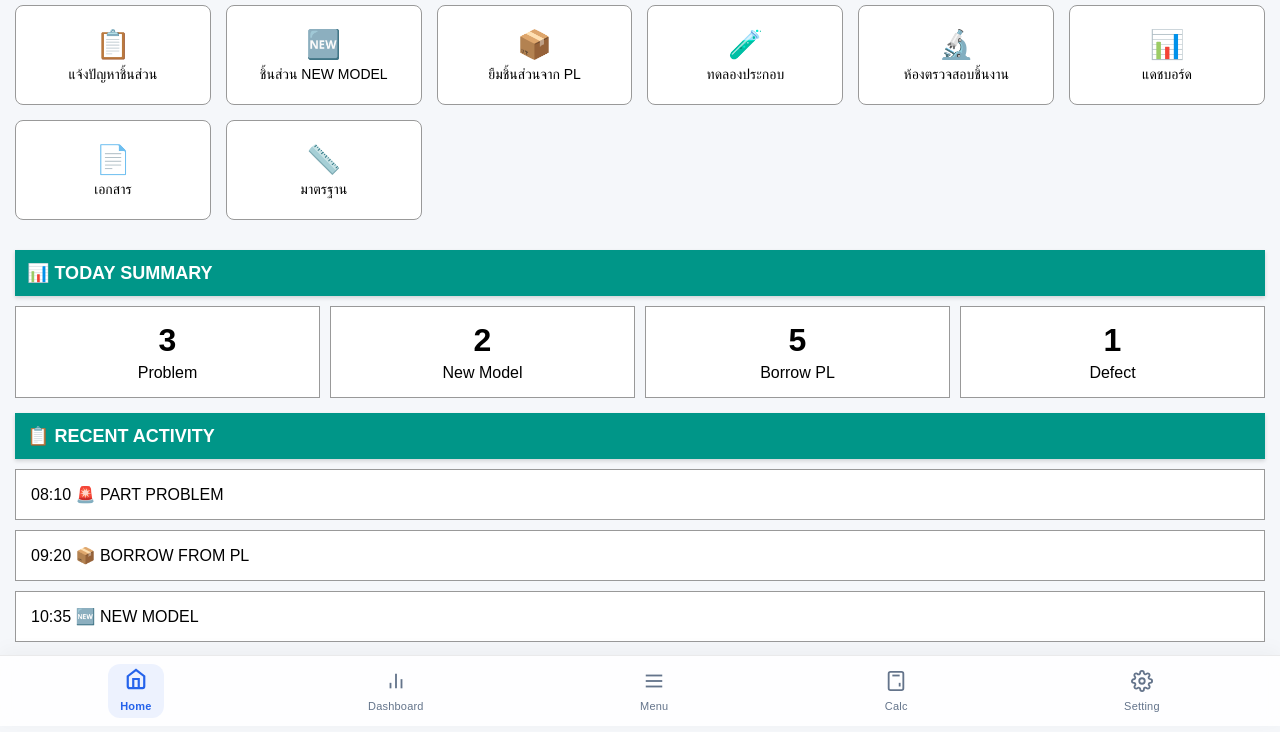
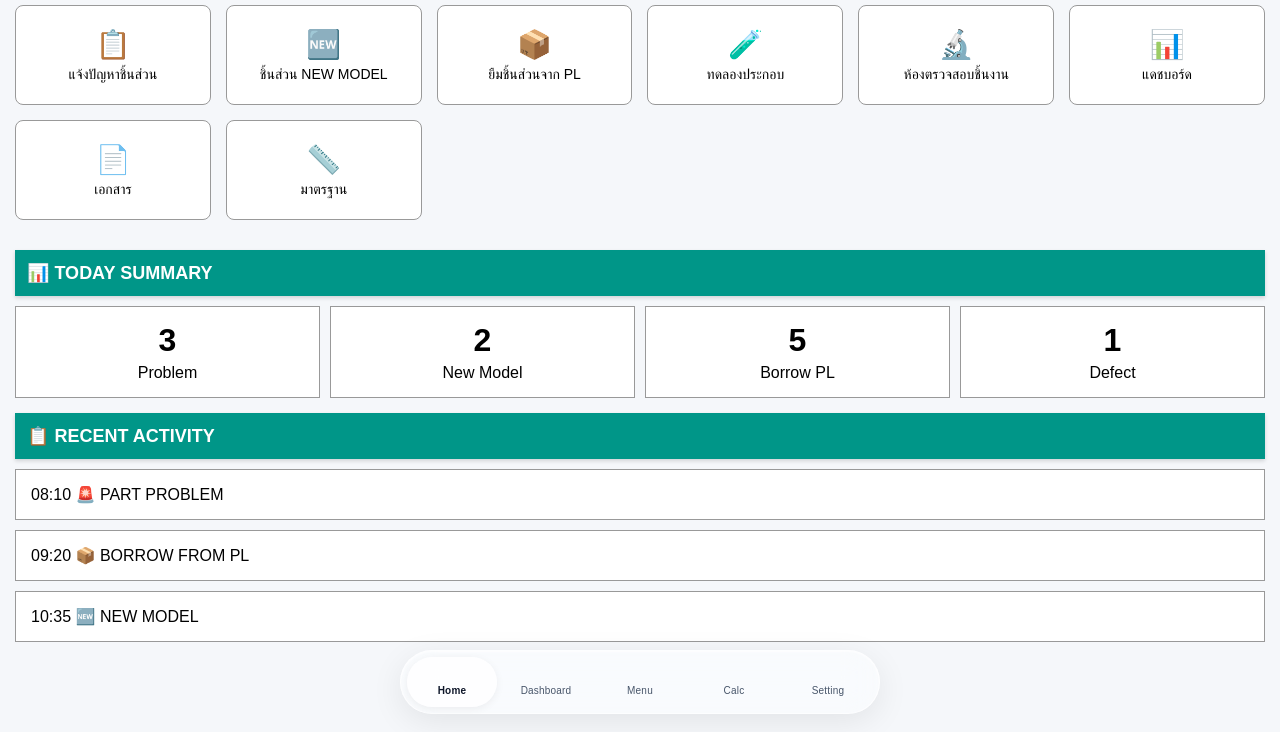
Before and after one commit to setthawutho-cpu/part-problem-report, a plain HTML site: page home.html in a window 1280 px wide. Shown: the part 74-806 px from the top of the page. Drawn offline with Linux system fonts and the light colour scheme.

Commit message:
Update bottom-nav.css

```diff
--- a/bottom-nav.css
+++ b/bottom-nav.css
@@ -1,81 +1,80 @@
 .bottom-nav {
   position: fixed;
-  bottom: 0;
-  left: 0;
-  right: 0;
+  /* ย้าย safe-area มาไว้ที่ bottom แทน padding เพื่อไม่ให้แคปซูลบวมเบี้ยว */
+  bottom: calc(12px + env(safe-area-inset-bottom));
+  left: 12px;
+  right: 12px;
+  max-width: 480px; /* ป้องกันแถบยืดยาวเกินไปเมื่อเปิดบน iPad หรือจอคอม */
+  margin: 0 auto;
+  height: 64px;
+
+  /* สไตล์กระจกใสเดิมของคุณ + เพิ่มเงาสะท้อนขอบด้านใน */
+  background: rgba(255, 255, 255, 0.45);
+  backdrop-filter: blur(16px) saturate(180%);
+  -webkit-backdrop-filter: blur(16px) saturate(180%);
+  border: 1px solid rgba(255, 255, 255, 0.7);
+  border-radius: 32px;
+  box-shadow:
+    0 8px 32px rgba(0, 0, 0, 0.08),
+    inset 0 1px 1px rgba(255, 255, 255, 0.6);
+
   display: flex;
-  justify-content: space-around;
+  align-items: center;
+  padding: 6px; /* คุมระยะห่างรอบปุ่มจากตรงนี้แทนการใส่ margin ที่ .active */
+  gap: 4px;
+  z-index: 99999;
+  box-sizing: border-box;
+}
+
+.bottom-nav .nav-item {
+  flex: 1;
+  height: 100%;
+  text-decoration: none;
+  color: #475569;
+  border-radius: 26px; /* โค้งรับกับขอบนอก (32px - 6px = 26px) */
+
+  display: flex;
+  flex-direction: column;
+  justify-content: center;
   align-items: center;
 
-  /* เอฟเฟกต์กระจกฝ้า (Glassmorphism) */
-  background: rgba(255, 255, 255, 0.85);
-  backdrop-filter: blur(12px);
-  -webkit-backdrop-filter: blur(12px);
-  border-top: 1px solid rgba(0, 0, 0, 0.08);
-
-  /* รองรับขอบจอมือถือรุ่นใหม่ (เช่น iPhone) */
-  padding: 8px 12px calc(8px + env(safe-area-inset-bottom));
-  box-shadow: 0 -4px 20px rgba(0, 0, 0, 0.04);
-  z-index: 1000;
-}
-
-.nav-item {
-  display: flex;
-  flex-direction: column;
-  align-items: center;
-  justify-content: center;
-  text-decoration: none;
-  color: #64748b; /* สีเทาตอนไม่ได้เลือก */
-  gap: 4px;
-  padding: 6px 12px;
-  border-radius: 12px;
-  transition: all 0.2s cubic-bezier(0.4, 0, 0.2, 1);
+  transition: all 0.25s cubic-bezier(0.4, 0, 0.2, 1);
   -webkit-tap-highlight-color: transparent;
 }
 
-.nav-icon svg {
-  width: 22px;
-  height: 22px;
+.bottom-nav .icon svg {
+  width: 21px;
+  height: 21px;
+  display: block;
   transition: transform 0.2s ease;
 }
 
-.nav-label {
-  font-size: 11px;
+.bottom-nav .nav-item span {
+  font-size: 10px;
   font-weight: 500;
+  margin-top: 3px;
+  text-align: center;
+  white-space: nowrap;
   letter-spacing: 0.2px;
 }
 
-/* สถานะเมื่อถูกเลือก (Active) */
-.nav-item.active {
-  color: #2563eb; /* สีน้ำเงินหลัก */
-  background: rgba(37, 99, 235, 0.08);
+/* สถานะ Active ที่สมมาตรและไม่กระตุก */
+.bottom-nav .nav-item.active {
+  background: rgba(255, 255, 255, 0.75);
+  color: #0f172a;
+  box-shadow: 0 2px 8px rgba(0, 0, 0, 0.06);
 }
 
-.nav-item.active .nav-icon svg {
-  transform: translateY(-2px);
-  stroke-width: 2.4;
+.bottom-nav .nav-item.active .icon svg {
+  transform: translateY(-1px) scale(1.05);
+  stroke-width: 2.3;
 }
 
-.nav-item.active .nav-label {
-  font-weight: 600;
+.bottom-nav .nav-item.active span {
+  font-weight: 700;
 }
 
-/* เอฟเฟกต์ตอนกด (Micro-interaction) */
-.nav-item:active {
+/* เอฟเฟกต์ยุบตัวเบาๆ ตอนนิ้วแตะ */
+.bottom-nav .nav-item:active {
   transform: scale(0.92);
 }
-
-/* รองรับ Dark Mode อัตโนมัติ */
-@media (prefers-color-scheme: dark) {
-  .bottom-nav {
-    background: rgba(15, 23, 42, 0.85);
-    border-top: 1px solid rgba(255, 255, 255, 0.1);
-  }
-  .nav-item {
-    color: #94a3b8;
-  }
-  .nav-item.active {
-    color: #60a5fa;
-    background: rgba(96, 165, 250, 0.15);
-  }
-}
```
